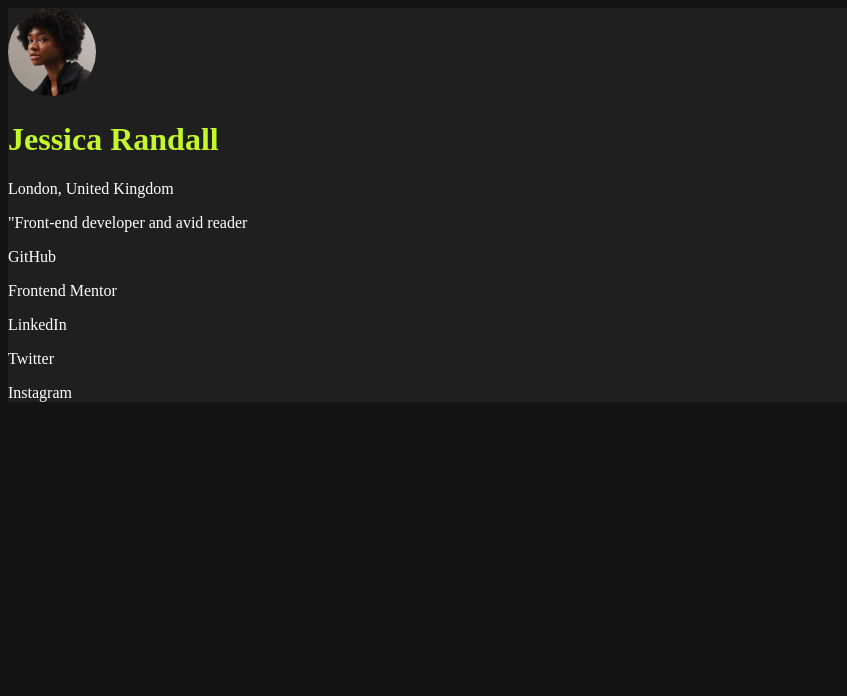
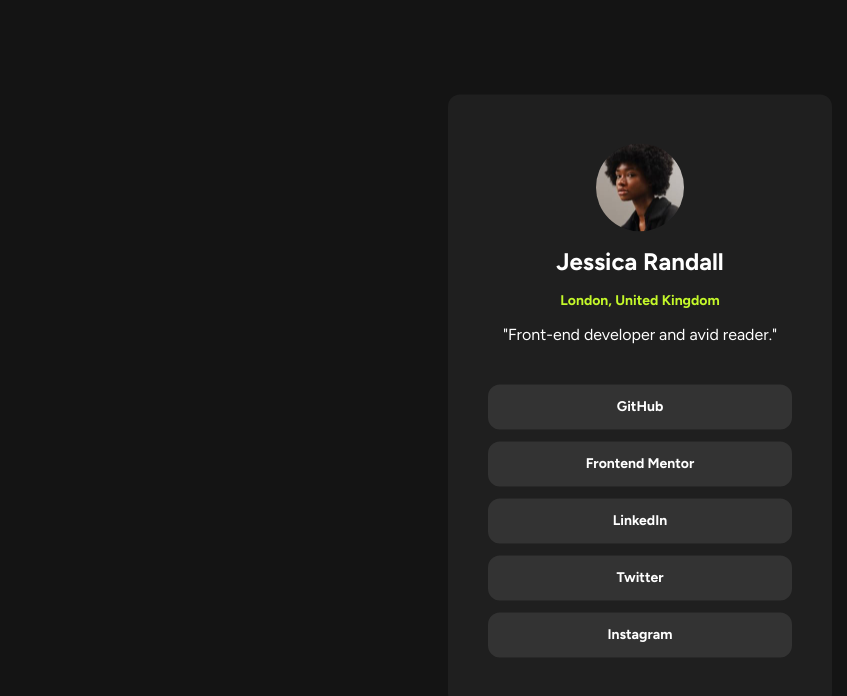
Before and after one commit to Maame-codes/Social-Links-Profile-Challenge, a plain HTML site: page index.html in a window 1280 px wide. Shown: the whole page, without its empty margins (0-847 px from the left). Drawn offline with Linux system fonts and the light colour scheme.

Commit message:
updated css

```diff
--- a/index.html
+++ b/index.html
@@ -9,6 +9,7 @@
   </head>
   <body>
     <main class="main-card">
+      <div id="center-txt">
         <div id="image-div">
           <img
             src="./images/avatar-jessica.jpeg"
@@ -22,14 +23,25 @@
           <p id="person-location">London, United Kingdom</p>
         </div>
         <div id="quoted-txt">
-        <p>"Front-end developer and avid reader</p>
+          <p>"Front-end developer and avid reader."</p>
         </div>
         <div class="social-links">
+          <div id="link-1">
             <p>GitHub</p>
+          </div>
+          <div id="link-2">
             <p>Frontend Mentor</p>
+          </div>
+          <div id="link-3">
             <p>LinkedIn</p>
+          </div>
+          <div id="link-4">
             <p>Twitter</p>
+          </div>
+          <div id="link-5">
             <p>Instagram</p>
+          </div>
+        </div>
       </div>
     </main>
   </body>
--- a/stylesheet.css
+++ b/stylesheet.css
@@ -1,27 +1,131 @@
+@import url("https://fonts.googleapis.com/css2?family=Figtree:ital,wght@0,300..900;1,300..900&family=Inter:ital,opsz,wght@0,14..32,100..900;1,14..32,100..900&family=Lexend+Deca:wght@100..900&display=swap");
+
 body {
-  background-color:#141414;
+  background-color: #141414;
 }
 
-/* To change all colors in paragraphs */
-p {
-  color:#ffffff;
-}
-
-/* Change color in heading */
-h1{
-  color: #ffffff;
+* {
+  box-sizing: border-box;
+  font-optical-sizing: auto;
+  font-family: Figtree;
 }
 
 /* Styling for the actual card */
-.main-card{
-  background-color:#1f1f1f;
+.main-card {
+  width: 384px;
+  height: 611px;
+  background-color: #1f1f1f;
+  border-radius: 12px;
+
+  /* To align div vertically and horizontally */
+  margin: 0;
+  position: absolute;
+  top: 50%;
+  left: 50%;
+  -ms-transform: translate(-50%, -50%);
+  transform: translate(-50%, -50%);
+}
+
+/* To center entire text */
+.main-card #center-txt {
+  margin: 0;
+  position: absolute;
+  top: 50%;
+  left: 50%;
+  -ms-transform: translate(-50%, -50%);
+  transform: translate(-50%, -50%);
+}
+
+/* Styling texts */
+p,
+h1 {
+  color: #ffffff;
+  text-align: center;
 }
 
 /* Styling for avatar image */
-#image-div img{
+#image-div img {
   border-radius: 999px;
+  /* centers  image */
+  display: block;
+  margin-left: auto;
+  margin-right: auto;
 }
 
-#person-details #person-name{
-  color:#c4f82a;
+/* Styling for person name */
+#person-details #person-name {
+  font-size: 24px;
 }
+/* Styling for person location */
+#person-details #person-location {
+  color: #c4f82a;
+  font-size: 14px;
+  font-weight: 700;
+}
+
+/* Quoted text */
+.center-txt #quoted-txt {
+  font-size: 14px;
+}
+
+
+/* GitHub */
+.social-links #link-1 {
+  width: 304px;
+  height: 45px;
+  background-color: #333333;
+  border-radius: 12px;
+  font-size:14px;
+  font-weight: 700;
+  /* center texts vertically and horizontally */
+  display: inline-block;
+  margin-top: 24px;
+}
+
+/* Frontend Mentor */
+.social-links #link-2 {
+  width: 304px;
+  height: 45px;
+  background-color: #333333;
+  border-radius: 12px;
+  font-size: 14px;
+  font-weight: 700;
+  display: inline-block;
+  margin-top: 12px;
+}
+
+/* LinkedIn */
+.social-links #link-3 {
+  width: 304px;
+  height: 45px;
+  background-color: #333333;
+  border-radius: 12px;
+  font-size: 14px;
+  font-weight: 700;
+  display: inline-block;
+  margin-top: 12px;
+}
+
+/* Twitter */
+.social-links #link-4 {
+  width: 304px;
+  height: 45px;
+  background-color: #333333;
+  border-radius: 12px;
+  font-size: 14px;
+  font-weight: 700;
+  display: inline-block;
+  margin-top: 12px;
+}
+
+/* Instagram */
+.social-links #link-5 {
+  width: 304px;
+  height: 45px;
+  background-color: #333333;
+  border-radius: 12px;
+  font-size: 14px;
+  font-weight: 700;
+  display: inline-block;
+  margin-top: 12px;
+}
```
Lines whose indentation alone changed are shown as unchanged.
